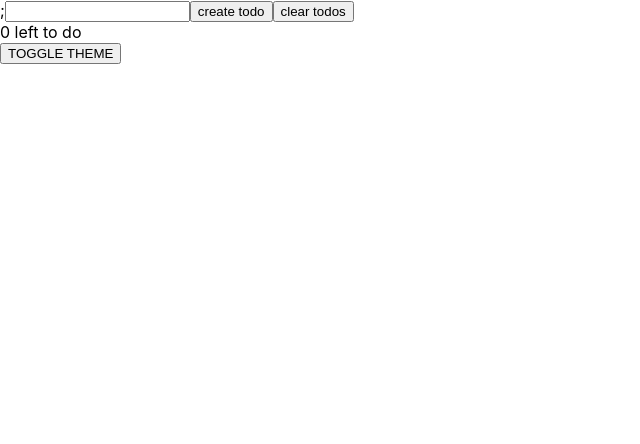
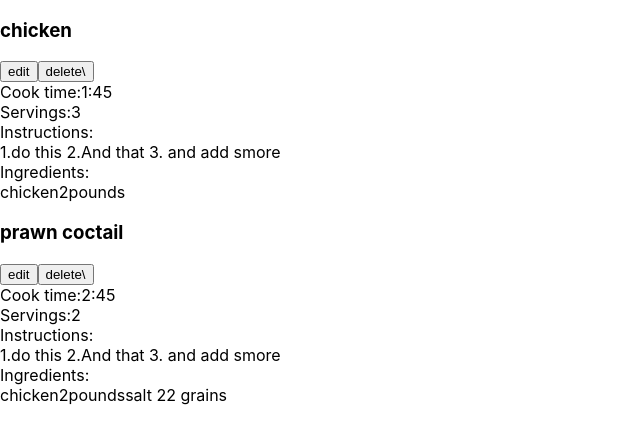
Before and after one commit to lkp25/REACT-simple-to-do-list, a React (Create React App) app: page / in a window 1280 px wide. Shown: the top 444 px of the page, without its empty margins (0-640 px from the left). Built offline with nearby package versions, Linux system fonts and the light colour scheme.

Commit message:
create basic structure of recipe list.

```diff
--- a/src/App.js
+++ b/src/App.js
@@ -1,81 +1,33 @@
 import { useState, useRef, useEffect } from "react";
 import React from "react";
-import TodoList from "./TodoList";
 import * as uuid from "uuid";
-
-export const ThemeContext = React.createContext();
+import RecipeList from "./components/RecipeList";
 
 function App() {
-  //initialize contextAPI theme variable
-  const [theme, setTheme] = useState("red");
-
-  // initialize the todos
-  const [todos, setTodos] = useState([]);
-  const LOCAL_STORAGE_KEY = "todos";
-
-  useEffect(() => {
-    const storedTodos = JSON.parse(localStorage.getItem(LOCAL_STORAGE_KEY));
-    if (storedTodos) setTodos(storedTodos);
-  }, []);
-
-  useEffect(() => {
-    localStorage.setItem(LOCAL_STORAGE_KEY, JSON.stringify(todos));
-  }, [todos]); //on evry change in todos array
-
-  const todoNameRef = useRef();
-
-  //passed down to todolist to manipulate complete flag
-  const toggleTodo = (id) => {
-    const newTodos = [...todos];
-    const todo = newTodos.find((todo) => todo.id === id);
-    todo.completed = !todo.completed;
-    setTodos(newTodos);
-  };
-
-  const handleDeleteTodo = (id) => {
-    const refreshedTodos = todos.filter((todo) => todo.id !== id);
-    setTodos(refreshedTodos);
-  };
-
-  const handleClearTodos = () => {
-    setTodos([]);
-  };
-
-  const handleAddTodo = (e) => {
-    const name = todoNameRef.current.value;
-    if (!name) return;
-    setTodos((prevTodos) => {
-      return [...prevTodos, { id: uuid.v4(), name: name, completed: false }];
-    });
-    todoNameRef.current.value = null;
-  };
-
+  const sampleRecipes = [
+    {
+      id: 1,
+      name: "chicken",
+      servings: 3,
+      cooktime: "1:45",
+      instructions: "1.do this \n 2.And that \n 3. and add smore",
+      ingredients: [{ id: 1, name: "chicken", amount: "2pounds" }],
+    },
+    {
+      id: 2,
+      name: "prawn coctail",
+      servings: 2,
+      cooktime: "2:45",
+      instructions: "1.do this \n 2.And that \n 3. and add smore",
+      ingredients: [
+        { id: 1, name: "chicken", amount: "2pounds" },
+        { id: 2, name: "salt ", amount: "22 grains" },
+      ],
+    },
+  ];
   return (
-    //ALL APP has access toThemeContext.Provider!
     <>
-      <ThemeContext.Provider value={{ backgroundColor: theme }}>
-        <TodoList
-          handleDeleteTodo={handleDeleteTodo}
-          todos={todos}
-          toggleTodo={toggleTodo}
-        ></TodoList>
-        ;
-        <input ref={todoNameRef} type="text" />
-        <button onClick={handleAddTodo}>create todo</button>
-        <button onClick={handleClearTodos}>clear todos</button>
-        <div>{todos.filter((todo) => !todo.completed).length} left to do</div>
-        {/* globally changes theme color */}
-        <button
-          onClick={() => {
-            setTheme((prevTheme) => {
-              console.log(prevTheme);
-              return prevTheme === "red" ? "blue" : "red";
-            });
-          }}
-        >
-          TOGGLE THEME
-        </button>
-      </ThemeContext.Provider>
+      <RecipeList recipes={sampleRecipes}> </RecipeList>
     </>
   );
 }
--- a/src/Todo.js
+++ /dev/null
@@ -1,25 +0,0 @@
-import React from "react";
-
-export default function Todo({ todo, toggleTodo, handleDeleteTodo }) {
-  const handleTodoClick = () => {
-    toggleTodo(todo.id);
-  };
-
-  const deleteTodo = () => {
-    handleDeleteTodo(todo.id);
-  };
-
-  return (
-    <div>
-      <label>
-        <input
-          onChange={handleTodoClick}
-          type="checkbox"
-          checked={todo.completed}
-        />
-        {todo.name}
-      </label>
-      <button onClick={deleteTodo}>X</button>
-    </div>
-  );
-}
--- a/src/TodoList.js
+++ /dev/null
@@ -1,23 +0,0 @@
-import React, { useContext } from "react";
-import Todo from "./Todo";
-import { ThemeContext } from "./App";
-
-export default function TodoList({ todos, toggleTodo, handleDeleteTodo }) {
-  //set var fetching context object to consume
-  const style = useContext(ThemeContext);
-
-  // add key so that react only rerenders components that change
-  return todos.map((todo) => (
-    <>
-      <Todo
-        handleDeleteTodo={handleDeleteTodo}
-        toggleTodo={toggleTodo}
-        key={todo.id}
-        todo={todo}
-      ></Todo>
-      <div style={style}>
-        I am consuming theme from context API - ThemeContext
-      </div>
-    </>
-  ));
-}
--- /dev/null
+++ b/src/components/Ingredient.js
@@ -0,0 +1,10 @@
+import React from "react";
+
+export default function Ingredient({ name, amount }) {
+  return (
+    <>
+      <span>{name}</span>
+      <span>{amount}</span>
+    </>
+  );
+}
--- /dev/null
+++ b/src/components/IngredientsList.js
@@ -0,0 +1,9 @@
+import React from "react";
+import Ingredient from "./Ingredient";
+
+export default function IngredientsList({ ingredients }) {
+  const ingredientElements = ingredients.map((ingredient) => {
+    return <Ingredient key={ingredient.id} {...ingredient} />;
+  });
+  return <div>{ingredientElements}</div>;
+}
--- /dev/null
+++ b/src/components/Recipe.js
@@ -0,0 +1,40 @@
+import React from "react";
+import IngredientsList from "./IngredientsList";
+
+export default function Recipe({
+  name,
+  cooktime,
+  servings,
+  instructions,
+  ingredients,
+}) {
+  return (
+    <>
+      <div>
+        <h3>{name}</h3>
+        <div>
+          <button>edit</button>
+          <button>delete\</button>
+        </div>
+      </div>
+      <div>
+        <span>Cook time:</span>
+        <span>{cooktime}</span>
+      </div>
+      <div>
+        <span>Servings:</span>
+        <span>{servings}</span>
+      </div>
+      <div>
+        <span>Instructions:</span>
+        <div>{instructions}</div>
+      </div>
+      <div>
+        <span>Ingredients:</span>
+        <div>
+          <IngredientsList ingredients={ingredients} />
+        </div>
+      </div>
+    </>
+  );
+}
--- /dev/null
+++ b/src/components/RecipeList.js
@@ -0,0 +1,13 @@
+import React from "react";
+import Recipe from "./Recipe";
+
+export default function RecipeList({ recipes }) {
+  return (
+    //USE THE SPREAD to pass each key-value as a separate prop!
+    <>
+      {recipes.map((rec) => {
+        return <Recipe key={rec.id} {...rec} />;
+      })}
+    </>
+  );
+}
```
